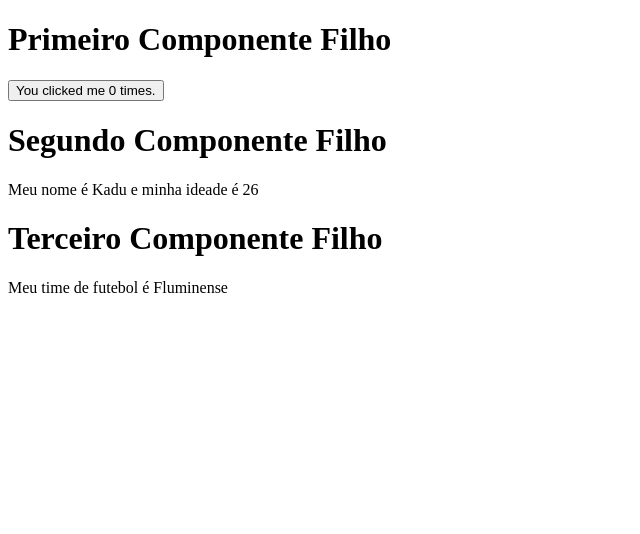
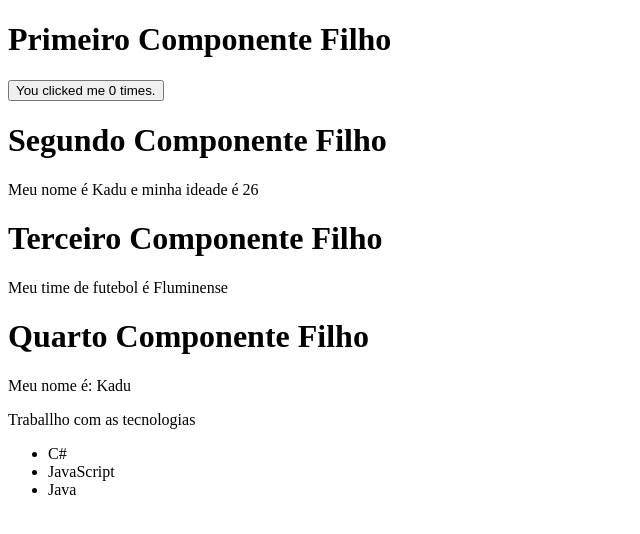
Before and after one commit to nikola7Kmotobe/estudos_vueJs, a Vue app in the folder projeto_vue/: page / in a window 1280 px wide. Shown: the top 534 px of the page, without its empty margins (0-640 px from the left). Built offline with nearby package versions, Linux system fonts and the light colour scheme.

Commit message:
Trabalhando com arvores componentes

```diff
--- a/projeto_vue/src/App.vue
+++ b/projeto_vue/src/App.vue
@@ -4,6 +4,7 @@ import
 import primeiro_componente  from './components/primeiro_componente.vue' // importando o compontente filho
 import segundo_componente from './components/segundo _componente.vue'
 import lifecycle_hooks from './components/lifecycle_hooks.vue';
+import Pessoa from './components/Pessoa.vue';
 </script>
 
 <template>
@@ -13,4 +14,6 @@ import lifecycle_hooks from './components/lifecycle_hooks.vue';
   <segundo_componente />
   <h1>Terceiro Componente Filho</h1>
   <lifecycle_hooks />
+  <h1>Quarto Componente Filho</h1>
+  <Pessoa/>
 </template>
--- /dev/null
+++ b/projeto_vue/src/components/Curriculo.vue
@@ -0,0 +1,15 @@
+<template>
+    <div>
+        <p>Traballho com as tecnologias</p>
+        <ul>
+            <li>C#</li>
+            <li>JavaScript</li>
+            <li>Java</li>
+        </ul>
+    </div>
+</template>
+<script>
+    export default{
+        name:"Curriculo"
+    }
+</script>
--- /dev/null
+++ b/projeto_vue/src/components/Pessoa.vue
@@ -0,0 +1,17 @@
+<template>
+    <div>
+       <p>Meu nome é: Kadu</p>
+       <Curriculo/>
+    </div>
+</template>
+
+<script>
+import Curriculo from './Curriculo.vue';
+
+    export default{
+        nome:"Pessoa",
+        components:{
+            Curriculo
+        }
+    }
+</script>
```
